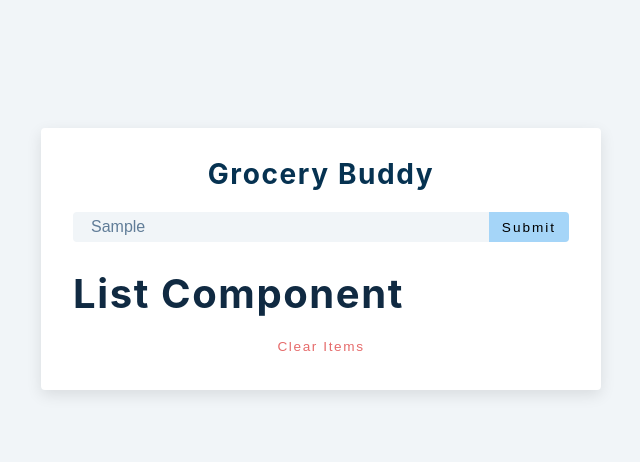
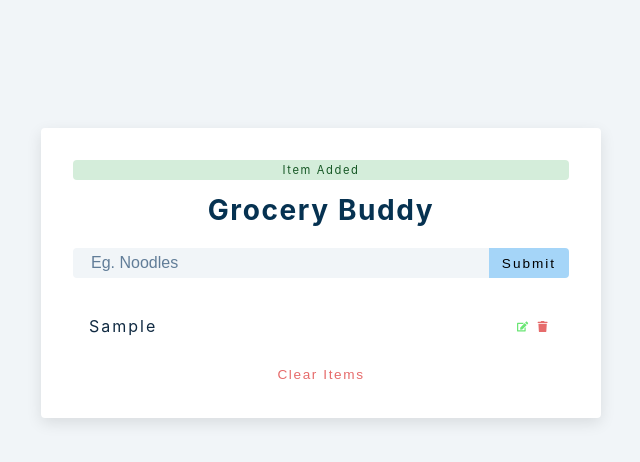
Before and after one commit to Vardhu2706/react-grocery_buddy, a React (Create React App) app: page / in a window 1280 px wide. Both pictures are taken after typing "Sample" into the empty fields and a click on the button "Submit". Shown: the top 462 px of the page, without its empty margins (319-959 px from the left). Built offline with nearby package versions, Linux system fonts and the light colour scheme.

Commit message:
Added Clear List and Remove Item functionality.

```diff
--- a/src/Alert.js
+++ b/src/Alert.js
@@ -1,9 +1,15 @@
 // Importing Helpers
-import React from "react";
+import React, { useEffect } from "react";
 
 // Functional Component
-const Alert = () => {
-  return <h2>Alert Component</h2>;
+const Alert = ({ type, msg, removeAlert }) => {
+  useEffect(() => {
+    const timeout = setTimeout(() => {
+      removeAlert();
+    }, 3000);
+    return () => clearTimeout(timeout);
+  }, []);
+  return <p className={`alert alert-${type}`}>{msg}</p>;
 };
 
 // Default Export
--- a/src/App.js
+++ b/src/App.js
@@ -1,5 +1,5 @@
 // Importing Helpers
-import React, { useState, userEffect } from "react";
+import React, { useState, useEffect } from "react";
 
 // Importing Components
 import List from "./List";
@@ -12,24 +12,57 @@
   const [list, setList] = useState([]);
   const [isEditing, setIsEditing] = useState(false);
   const [editID, setEditID] = useState(null);
-  const [alert, setAlert] = useState({ show: false, message: "", type: "" });
+  const [alert, setAlert] = useState({
+    show: false,
+    msg: "",
+    type: "",
+  });
 
   // Handle Submit
   const handleSubmit = (e) => {
     e.preventDefault();
-    console.log("test");
+
+    // Check for empty string
+    if (!name) {
+      // Display alert
+      showAlert(true, "Invalid Item Name", "danger");
+    } else if (name && isEditing) {
+      // Edit
+    } else {
+      showAlert(true, "Item Added", "success");
+      const newItem = { id: new Date().getTime().toString(), title: name };
+      setList([...list, newItem]);
+      setName("");
+    }
+  };
+
+  // Clear List
+  const clearItems = () => {
+    setList([]);
+    showAlert(true, "List Cleared", "danger");
+  };
+
+  // Remove Item
+  const removeItem = (id) => {
+    showAlert(true, "Item Removed", "danger");
+    setList(list.filter((item) => item.id !== id));
+  };
+
+  // Show Alert
+  const showAlert = (show = false, msg = "", type = "") => {
+    setAlert({ show, msg, type });
   };
 
   return (
     <section className="section-center">
       <form className="grocery-form" onSubmit={handleSubmit}>
-        {alert.show && <Alert />}
+        {alert.show && <Alert {...alert} removeAlert={showAlert} />}
         <h3>Grocery Buddy</h3>
         <div className="form-control">
           <input
             type="text"
             className="grocery"
-            placeholder="Eg. Milk"
+            placeholder="Eg. Noodles"
             value={name}
             onChange={(e) => setName(e.target.value)}
           />
@@ -39,10 +72,14 @@
         </div>
       </form>
 
-      <div className="grocery-container">
-        <List />
-        <button className="clear-btn">Clear Items</button>
-      </div>
+      {list.length > 0 && (
+        <div className="grocery-container">
+          <List items={list} removeItem={removeItem} />
+          <button className="clear-btn" onClick={clearItems}>
+            Clear Items
+          </button>
+        </div>
+      )}
     </section>
   );
 }
--- a/src/List.js
+++ b/src/List.js
@@ -5,8 +5,32 @@
 import { FaEdit, FaTrash } from "react-icons/fa";
 
 // Functional Component
-const List = () => {
-  return <h2>List Component</h2>;
+const List = ({ items, removeItem }) => {
+  return (
+    <div className="grocery-list">
+      {items.map((item) => {
+        const { id, title } = item;
+        return (
+          <article key={id} className="grocery-item">
+            <p className="title">{title}</p>
+            <div className="btn-container">
+              <button type="button" className="edit-btn">
+                <FaEdit />
+              </button>
+              <button
+                type="button"
+                className="delete-btn"
+                onClick={() => removeItem(id)}
+              >
+                {" "}
+                <FaTrash />
+              </button>
+            </div>
+          </article>
+        );
+      })}
+    </div>
+  );
 };
 
 // Default Export
--- a/src/index.css
+++ b/src/index.css
@@ -192,6 +192,7 @@
   color: #155724;
   background: #d4edda;
 }
+
 .grocery-form h3 {
   color: var(--clr-primary-1);
   margin-bottom: 1.5rem;
```
